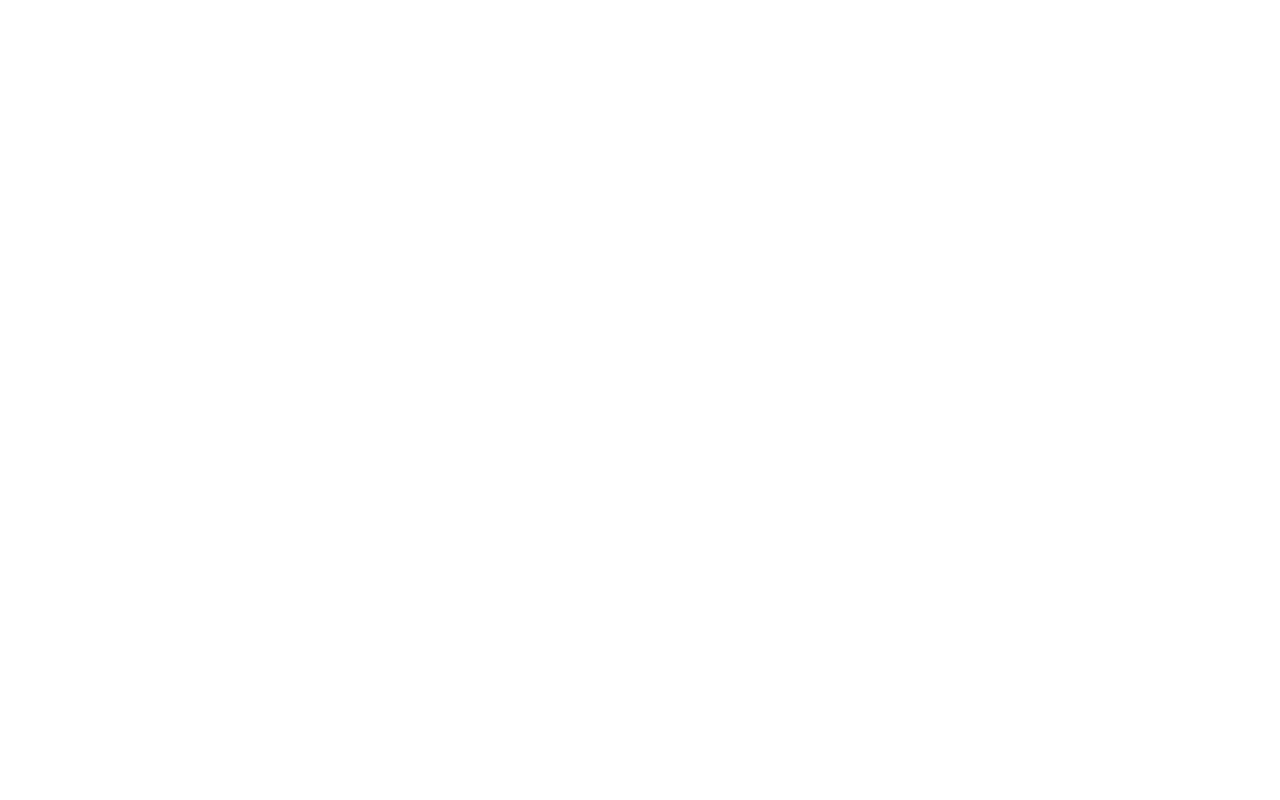
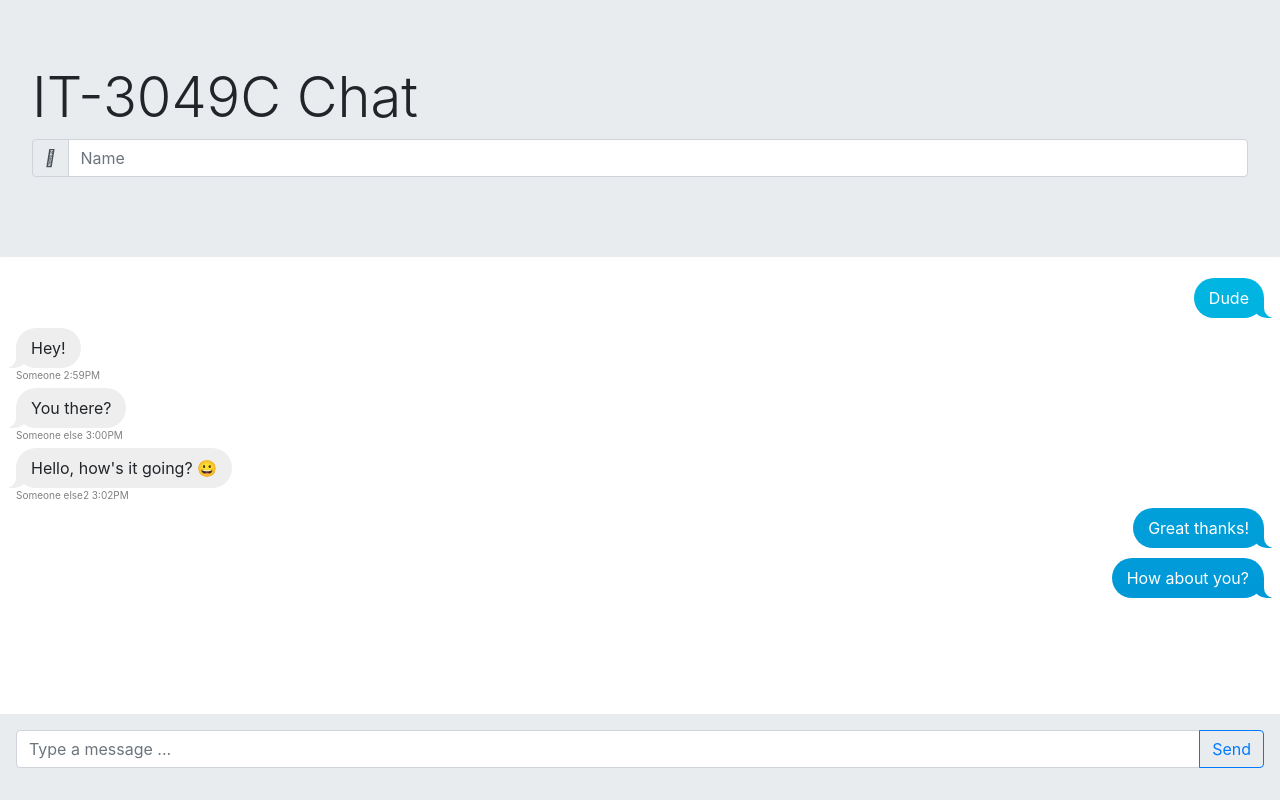
Before and after one commit to IT3049C-Lively-FA23/chatting-application-bohmanwl, a website: page index.html in a window 1280 px wide. Drawn offline with Linux system fonts and the light colour scheme.

Commit message:
HTMLandStyle

```diff
--- a/index.html
+++ b/index.html
@@ -15,15 +15,81 @@
 
     <body>
         <header>
-
+            <div class="jumbotron">
+                <h1 class="display-4">IT-3049C Chat</h1>
+                <div class="input-group mb-3">
+                    <div class="input-group-prepend">
+                        <span class="input-group-text">
+                            <i class="fa-solid fa-user"></i>
+                        </span>
+                    </div>
+                    <input id="my-name-input" type="text" class="form-control" placeholder="Name">
+                </div>
+              </div>
         </header>
 
         <div id="chat">
+            <div class="mine messages">
+                <div class="message">
+                    Dude
+                </div>
+            </div>
+            <div class="yours messages">
+                <div class="message">
+                    Hey!
+                </div>
+                <div class="sender-info">
+                    Someone 2:59PM
+                </div>
+            </div>
 
+            <div class="yours messages">
+                <div class="message">
+                    You there?
+                </div>
+                <div class="sender-info">
+                    Someone else 3:00PM
+                </div>
+            </div>
+
+            <div class="yours messages">
+                <div class="message">
+                    Hello, how's it going? 😀
+                </div>
+                <div class="sender-info">
+                    Someone else2 3:02PM
+                </div>
+            </div>
+
+            <div class="mine messages">
+                <div class="message">
+                    Great thanks!
+                </div>
+            </div>
+
+            <div class="mine messages">
+                <div class="message">
+                    How about you?
+                </div>
+            </div>
         </div>
 
         <footer>
-
+            <footer>
+                <div id="chatbar" class="input-group mb-3">
+                    <input
+                        type="text"
+                        id="my-message"
+                        class="form-control"
+                        placeholder="Type a message ...">
+                    <div class="input-group-append">
+                        <button
+                            class="btn btn-outline-primary"
+                            id="send-button"
+                            type="button">Send</button>
+                    </div>
+                </div>
+            </footer>
         </footer>
         <!-- Our own Scripts -->
         <script src="resources/js/index.js"></script>
--- a/resources/css/styles.css
+++ b/resources/css/styles.css
@@ -0,0 +1,121 @@
+body,
+html {
+    height: 100vh;
+    overflow: hidden;
+    margin: 0;
+    padding: 0;
+}
+
+body {
+    display: flex;
+    flex-direction: column;
+}
+
+header,
+    footer {
+    background: #e9ecef;
+}
+
+.jumbotron {
+    margin-bottom:0;
+}
+
+footer {
+    padding: 0.5rem
+}
+
+#chat {
+    flex: 1 0 auto;
+    height: 0;
+    overflow-y: auto;
+    padding: 1rem;
+}
+.sender-info {
+  font-size: 10px;
+  margin-top: -5px;
+  color:grey;
+}
+
+.messages {
+  display: flex;
+  flex-direction: column;
+}
+
+.message {
+  border-radius: 20px;
+  padding: 8px 15px;
+  margin-top: 5px;
+  margin-bottom: 5px;
+  display: inline-block;
+}
+
+.yours {
+  align-items: flex-start;
+}
+
+.yours .message {
+  margin-right: 25%;
+  background-color: #eee;
+  position: relative;
+}
+
+.yours .message:before {
+  content: "";
+  position: absolute;
+  z-index: 0;
+  bottom: 0;
+  left: -7px;
+  height: 20px;
+  width: 20px;
+  background: #eee;
+  border-bottom-right-radius: 15px;
+}
+
+.yours .message:after {
+  content: "";
+  position: absolute;
+  z-index: 1;
+  bottom: 0;
+  left: -10px;
+  width: 10px;
+  height: 20px;
+  background: white;
+  border-bottom-right-radius: 10px;
+}
+
+.mine {
+  align-items: flex-end;
+}
+
+.mine .message {
+  color: white;
+  margin-left: 25%;
+  background: linear-gradient(to bottom, #00D0EA 0%, #0085D1 100%);
+  background-attachment: fixed;
+  position: relative;
+}
+
+.mine .message:before {
+  content: "";
+  position: absolute;
+  z-index: 0;
+  bottom: 0;
+  right: -8px;
+  height: 20px;
+  width: 20px;
+  background: linear-gradient(to bottom, #00D0EA 0%, #0085D1 100%);
+  background-attachment: fixed;
+  border-bottom-left-radius: 15px;
+}
+
+.mine .message:after {
+  content: "";
+  position: absolute;
+  z-index: 1;
+  bottom: 0;
+  right: -10px;
+  width: 10px;
+  height: 20px;
+  background: white;
+  border-bottom-left-radius: 10px;
+}
```
